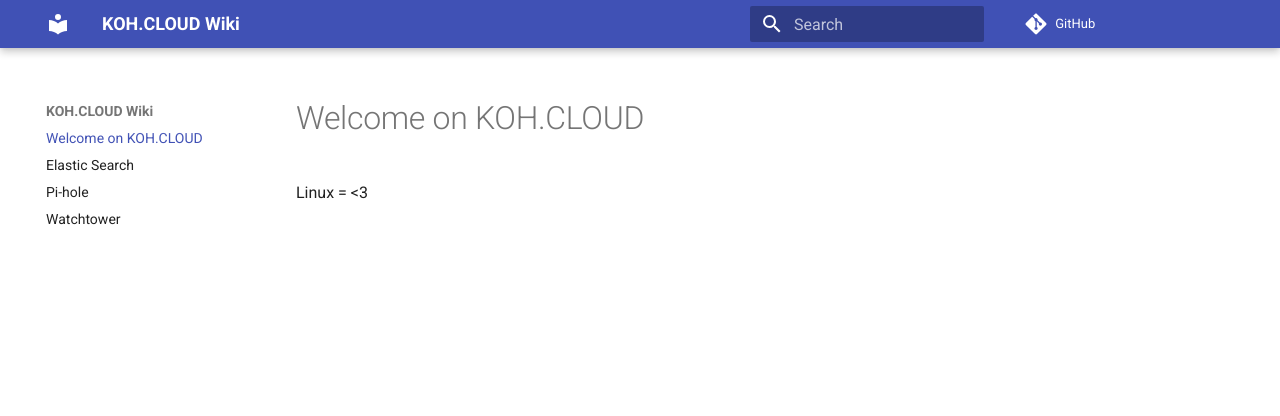
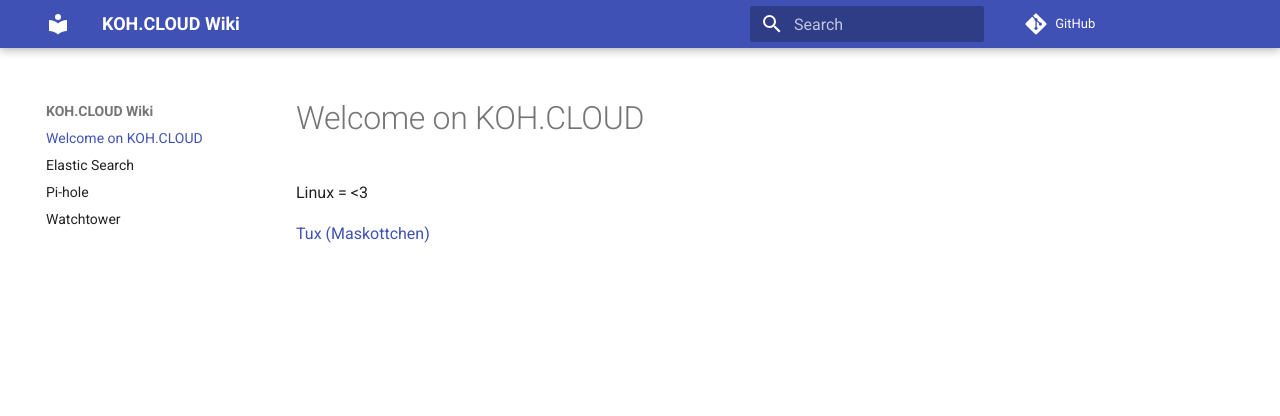
Before and after one commit to kohfuchs/wiki.koh.cloud, an MkDocs documentation site: the page built from docs/index.md, in a window 1280 px wide. Shown: the top 416 px of the page. Built offline with MkDocs 1.6.1 and Material for MkDocs 9.7.7, drawn with Linux system fonts in a browser that asks for light colours; comment, search, counter and statistics services are not loaded.

Commit message:
updating index for deploy test

```diff
--- a/docs/index.md
+++ b/docs/index.md
@@ -1,3 +1,5 @@
 # Welcome on KOH.CLOUD
 
 Linux = <3
+
+[Tux (Maskottchen)](https://de.wikipedia.org/wiki/Tux_(Maskottchen))
```
